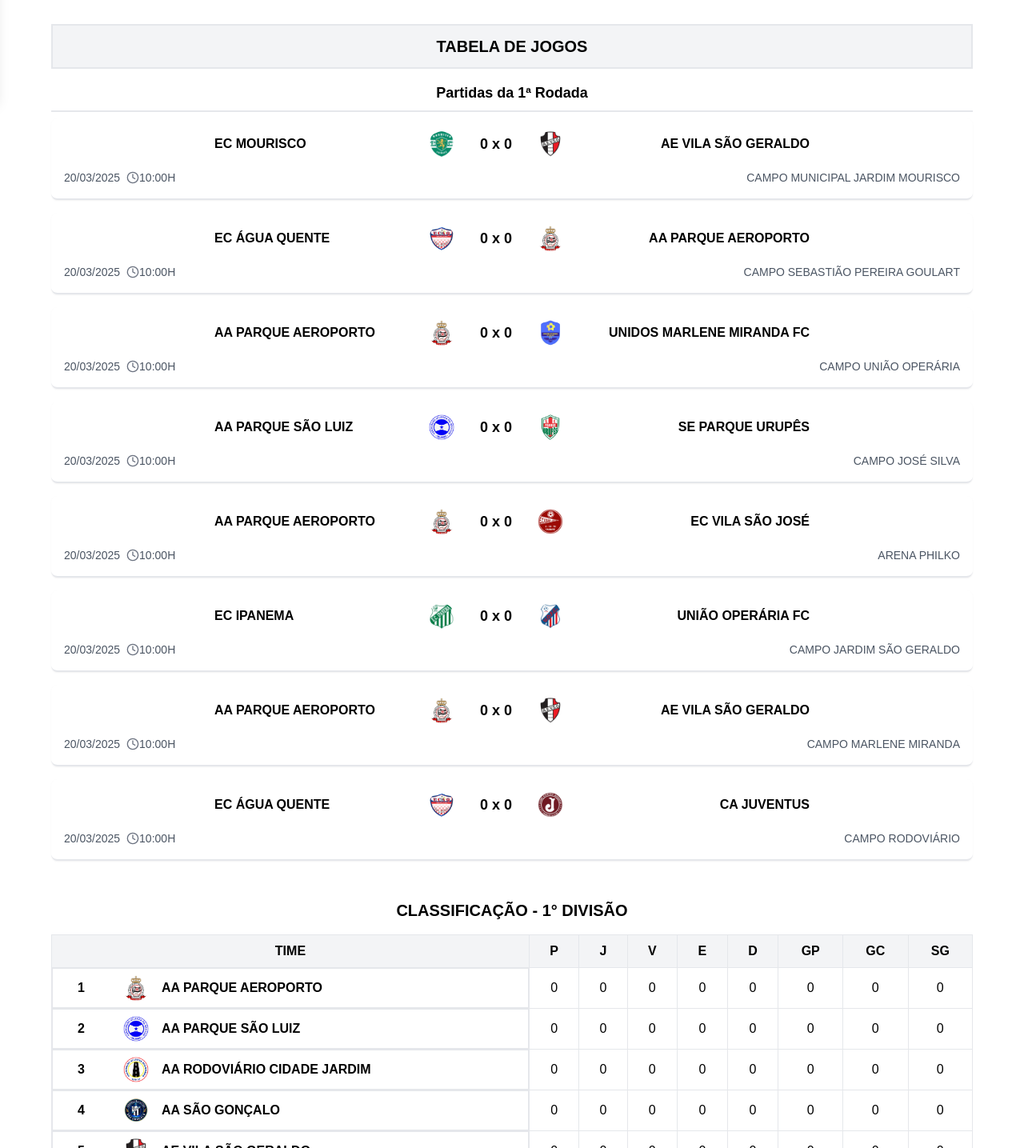
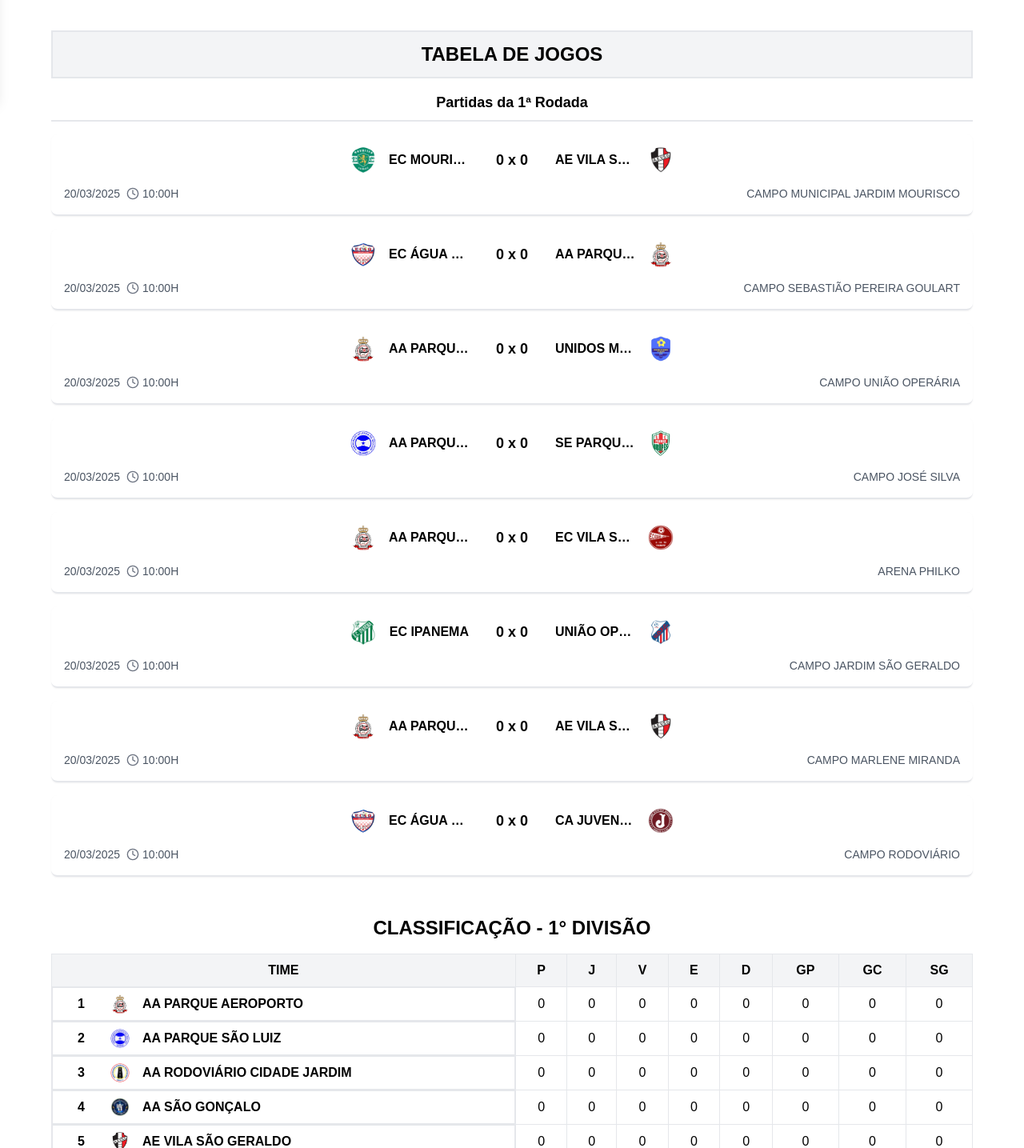
Before and after one commit to bdancost/amateur_football_league, a Next.js app: page /competicoes in a window 1280 px wide. Shown: the part 675-2110 px from the top of the page at 80% size. Built offline with nearby package versions, Linux system fonts and the light colour scheme.

Commit message:
Configurando o alinhamento dos jogos nas rodadas dos campeonatos

```diff
--- a/src/components/PartidasRodada.tsx
+++ b/src/components/PartidasRodada.tsx
@@ -16,7 +16,6 @@ const PartidasRodada = ({ partidas, rodada }: Props) => {
       {partidas
         .filter((partida) => partida.rodada === rodada)
         .map((partida, index) => {
-          // Encontrando os clubes com base no nome correto (name)
           const mandante = clubes
             .flatMap((campeonato) => campeonato.clubs)
             .find(
@@ -34,59 +33,60 @@ const PartidasRodada = ({ partidas, rodada }: Props) => {
           return (
             <div
               key={index}
-              className="flex flex-col items-center gap-4 p-4 border-b-2 rounded-lg shadow-sm bg-white"
+              className="flex flex-col gap-4 p-4 border-b-2 rounded-lg shadow-sm bg-white"
             >
-              {/* Mandante, Placar e Visitante em linha */}
-              <div className="flex items-center justify-between gap-8">
+              {/* Linha de times e placar */}
+              <div className="flex items-center justify-center gap-6 w-full">
                 {/* Mandante */}
-                <div className="flex items-center gap-2 w-[300px] justify-between">
-                  <p className="font-bold whitespace-nowrap">
-                    {partida.mandante}
-                  </p>
+                <div className="flex items-center gap-4 w-[160px] justify-end">
                   {mandante && (
                     <Image
                       src={mandante.image}
                       alt={mandante.name}
                       width={32}
                       height={32}
-                      className="rounded-full shrink-0"
+                      className="rounded-full"
                     />
                   )}
+                  <p className="font-bold text-right truncate w-[100px]">
+                    {partida.mandante}
+                  </p>
                 </div>
 
                 {/* Placar */}
-                <div className="text-lg font-bold flex items-center justify-center">
+                <div className="text-lg font-bold w-[60px] text-center">
                   {partida.placarMandante} x {partida.placarVisitante}
                 </div>
 
                 {/* Visitante */}
-                <div className="flex items-center gap-6 w-[340px] justify-between">
+                <div className="flex items-center gap-4 w-[160px] justify-start">
+                  <p className="font-bold truncate w-[100px]">
+                    {partida.visitante}
+                  </p>
                   {visitante && (
                     <Image
                       src={visitante.image}
                       alt={visitante.name}
                       width={32}
                       height={32}
-                      className="rounded-full shrink-0"
+                      className="rounded-full"
                     />
                   )}
-                  <p className="font-bold whitespace-nowrap">
-                    {partida.visitante}
-                  </p>
                 </div>
               </div>
 
-              {/* Alinhamento do Data e Hora à esquerda e Local à direita */}
-              <div className="text-sm text-gray-600 flex justify-between w-full items-center">
+              {/* Linha de data, hora e local */}
+              <div className="text-sm text-gray-600 flex flex-col sm:flex-row justify-between items-center gap-2 sm:gap-0">
                 <div className="flex items-center gap-2">
                   <span>{partida.data}</span>
-                  <div className="flex items-center">
+                  <div className="flex items-center gap-1">
                     <Clock size={16} className="text-gray-500" />
                     <span>{partida.horario}H</span>
                   </div>
                 </div>
-
-                <span>{partida.local}</span>
+                <span className="text-center sm:text-right">
+                  {partida.local}
+                </span>
               </div>
             </div>
           )
--- a/src/components/TabelaClassificacao.tsx
+++ b/src/components/TabelaClassificacao.tsx
@@ -23,7 +23,6 @@ const calcularClassificacao = (campeonato: string): Time[] => {
     ...times3Divisao
   ]
 
-  // Filtra os times de acordo com o campeonato selecionado
   return todosTimes
     .filter((time) => time.campeonato === campeonato)
     .map((time) => ({
@@ -38,14 +37,12 @@ const TabelaClassificacao = () => {
   const [campeonatoSelecionado, setCampeonatoSelecionado] =
     useState('1° Divisão')
 
-  // Filtra as partidas de acordo com o campeonato e rodada
   const partidasFiltradas = partidas.filter(
     (partida) =>
       partida.rodada === rodadaSelecionada &&
       partida.campeonato === campeonatoSelecionado
   )
 
-  // Calcula a classificação com base no campeonato selecionado
   const classificacao = calcularClassificacao(campeonatoSelecionado).sort(
     (a, b) => (b.P ?? 0) - (a.P ?? 0) || (b.SG ?? 0) - (a.SG ?? 0)
   )
@@ -58,7 +55,7 @@ const TabelaClassificacao = () => {
   }
 
   return (
-    <div className="container mx-auto p-4 text-black">
+    <div className="container mx-auto px-4 py-6 text-black">
       {/* Seleção do Campeonato */}
       <CampeonatoSelector
         campeonatoSelecionado={campeonatoSelecionado}
@@ -66,7 +63,7 @@ const TabelaClassificacao = () => {
       />
 
       {/* Filtro de rodadas */}
-      <div className="w-64 mb-6">
+      <div className="w-full sm:w-64 mb-6">
         <h2 className="text-md font-bold mb-2 flex items-center uppercase">
           <Filter className="mr-2 text-foreground" size={18} />
           Rodada
@@ -87,67 +84,74 @@ const TabelaClassificacao = () => {
         </select>
       </div>
 
-      {/* Renderiza Classificação e Partidas dinamicamente */}
-      <div className="p-4">
-        {/* Lista de Partidas da Rodada */}
-        <h2 className="bg-gray-100 text-xl font-bold text-center mb-4 border-2 p-3 uppercase">
+      {/* Conteúdo principal */}
+      <div className="p-2 sm:p-4">
+        {/* Tabela de Jogos */}
+        <h2 className="bg-gray-100 text-xl sm:text-2xl font-bold text-center mb-4 border-2 p-3 uppercase">
           Tabela de Jogos
         </h2>
-        <h3 className="text-lg font-bold mb-2 text-center border-b-2 pb-2">
+
+        <h3 className="text-base sm:text-lg font-bold mb-4 text-center border-b-2 pb-2">
           Partidas da {rodadaSelecionada}ª Rodada
         </h3>
+
         <PartidasRodada
           partidas={partidasFiltradas}
           rodada={rodadaSelecionada}
         />
 
-        <h2 className="text-xl font-bold text-center mb-4 uppercase mt-12">
+        {/* Título Classificação */}
+        <h2 className="text-xl sm:text-2xl font-bold text-center mb-4 uppercase mt-12">
           Classificação - {campeonatoSelecionado}
         </h2>
 
-        {/* Tabela de Classificação */}
-        <table className="w-full border-collapse border border-gray-300 text-center uppercase mb-8">
+        {/* Tabela Responsiva */}
+        <div className="overflow-x-auto">
+          <table className="min-w-[640px] sm:w-full border-collapse border border-gray-300 text-center uppercase text-sm sm:text-base mb-8">
             <thead className="bg-gray-100">
               <tr>
-              <th className="border px-4 py-2">Time</th>
-              <th className="border px-4 py-2">P</th>
-              <th className="border px-4 py-2">J</th>
-              <th className="border px-4 py-2">V</th>
-              <th className="border px-4 py-2">E</th>
-              <th className="border px-4 py-2">D</th>
-              <th className="border px-4 py-2">GP</th>
-              <th className="border px-4 py-2">GC</th>
-              <th className="border px-4 py-2">SG</th>
+                <th className="border px-2 sm:px-4 py-2">Time</th>
+                <th className="border px-2 sm:px-4 py-2">P</th>
+                <th className="border px-2 sm:px-4 py-2">J</th>
+                <th className="border px-2 sm:px-4 py-2">V</th>
+                <th className="border px-2 sm:px-4 py-2">E</th>
+                <th className="border px-2 sm:px-4 py-2">D</th>
+                <th className="border px-2 sm:px-4 py-2">GP</th>
+                <th className="border px-2 sm:px-4 py-2">GC</th>
+                <th className="border px-2 sm:px-4 py-2">SG</th>
               </tr>
             </thead>
             <tbody>
               {classificacao.map((time, index) => (
                 <tr key={time.id} className="border">
-                <td className="border px-4 py-2 font-bold flex justify-start items-center gap-4">
-                  <span className="w-6 text-right mr-8">{index + 1}</span>
+                  <td className="border px-2 sm:px-4 py-2 font-bold flex items-center gap-2 sm:gap-4 text-left">
+                    <span className="w-4 sm:w-6 text-right mr-2 sm:mr-4">
+                      {index + 1}
+                    </span>
                     <Image
                       src={time.imagem}
                       alt={time.nome}
-                    width={32}
-                    height={32}
+                      width={24}
+                      height={24}
                       className="rounded-full"
                     />
-                  {time.nome}
+                    <span className="truncate">{time.nome}</span>
                   </td>
-                <td className="border px-4 py-2">{time.P}</td>
-                <td className="border px-4 py-2">{time.J}</td>
-                <td className="border px-4 py-2">{time.V}</td>
-                <td className="border px-4 py-2">{time.E}</td>
-                <td className="border px-4 py-2">{time.D}</td>
-                <td className="border px-4 py-2">{time.GP}</td>
-                <td className="border px-4 py-2">{time.GC}</td>
-                <td className="border px-4 py-2">{time.SG}</td>
+                  <td className="border px-2 sm:px-4 py-2">{time.P}</td>
+                  <td className="border px-2 sm:px-4 py-2">{time.J}</td>
+                  <td className="border px-2 sm:px-4 py-2">{time.V}</td>
+                  <td className="border px-2 sm:px-4 py-2">{time.E}</td>
+                  <td className="border px-2 sm:px-4 py-2">{time.D}</td>
+                  <td className="border px-2 sm:px-4 py-2">{time.GP}</td>
+                  <td className="border px-2 sm:px-4 py-2">{time.GC}</td>
+                  <td className="border px-2 sm:px-4 py-2">{time.SG}</td>
                 </tr>
               ))}
             </tbody>
           </table>
         </div>
       </div>
+    </div>
   )
 }
 
--- a/src/data/divisao1.json
+++ b/src/data/divisao1.json
@@ -278,7 +278,7 @@
     "rodada": 4,
     "data": "10/04/2025",
     "horario": "10:00",
-    "mandante": "EC MOURISCO",
+    "mandante": "AA SÃO GONÇALO",
     "visitante": "EC IPANEMA",
     "placarMandante": 0,
     "placarVisitante": 0,
```
Lines whose indentation alone changed are shown as unchanged.
